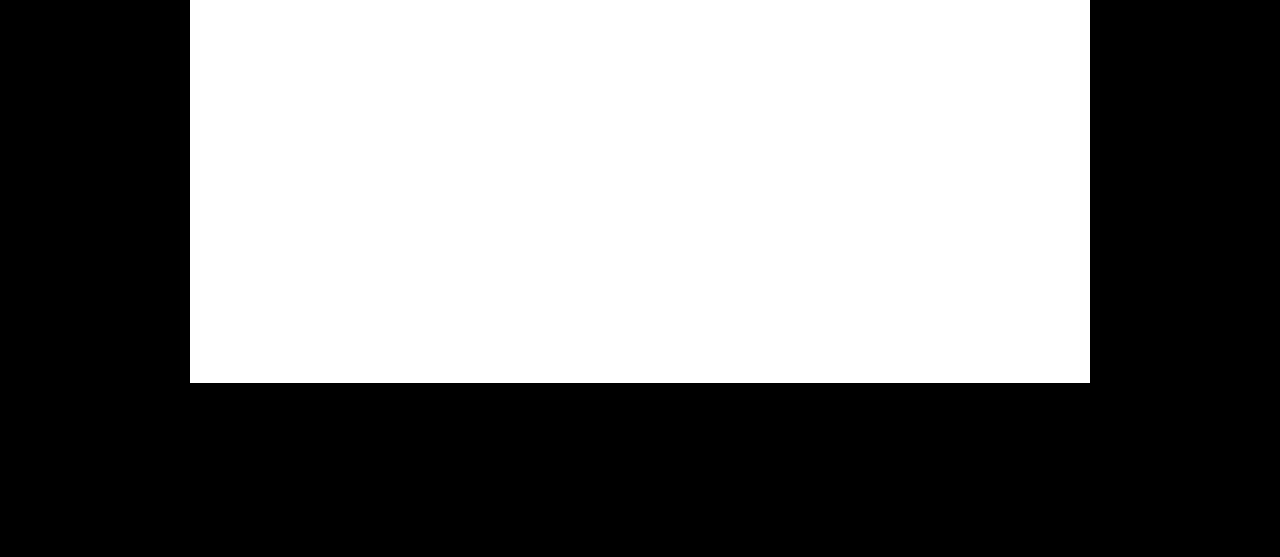
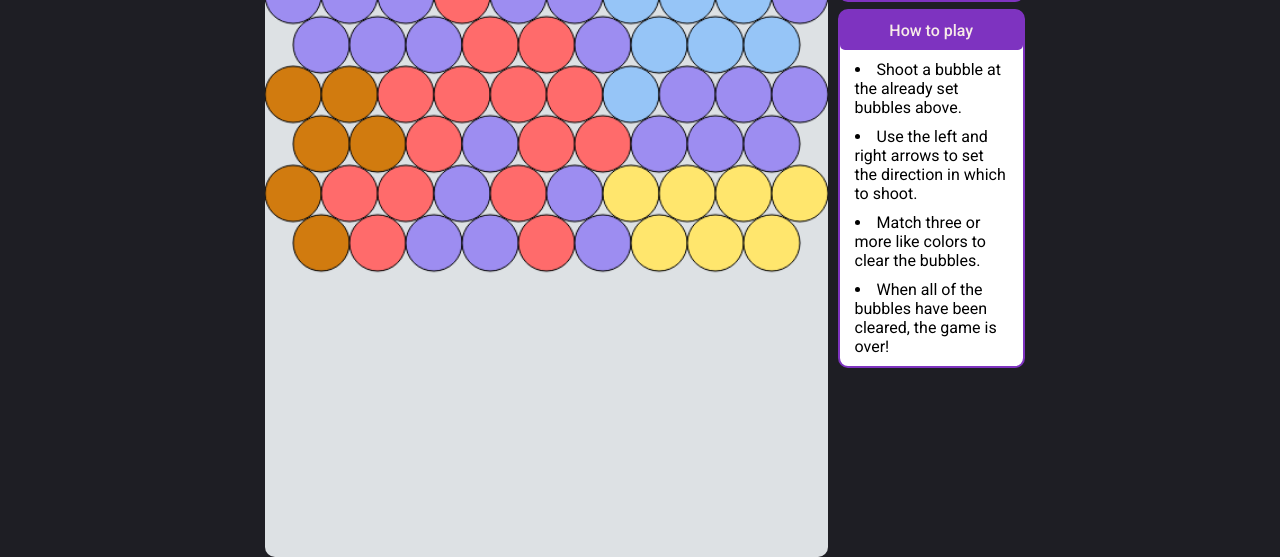
Before and after one commit to Onigirisen/Dojutsu-Shooter, a website built with webpack: page index.html in a window 1280 px wide. Shown: the part 317-874 px from the top of the page. Before the commit the page ends 800 px from the top, so only its background shows below. Built offline with nearby package versions, Linux system fonts and the light colour scheme.

Commit message:
Rearrange files

```diff
--- a/src/cell.js
+++ /dev/null
@@ -1,18 +0,0 @@
-import * as Util from "./util"
-class Cell {
-    constructor(x,y){
-        this.x = x;
-        this.y = y;
-        this.width = Util.boxCellSize
-        this.height = Util.boxCellSize
-    }
-
-    draw() {
-        ctx.strokeStyle = 'black';
-        ctx.strokeRect(this.x, this.y, this.width, this.height);
-    }
-}
-
-
-
-export default Cell;
--- a/src/gameview.js
+++ /dev/null
@@ -1,32 +0,0 @@
-import * as Util from "./util"
-import Cell from "./cell"
-
-class GameView {
-    constructor(game,ctx){
-        this.ctx = ctx;
-        // this.game = game;
-    }
-
-    setUpControlBar(ctx) {
-        this.ctx.fillStyle = "blue"
-        this.ctx.fillRect(0,0,canvas.width, Util.boxCellSize.height);
-        requestAnimationFrame(this.setUpControlBar.bind(this))
-    }
-
-    createGrid(ctx) {
-        for (let y = Util.boxCellSize; y < this.ctx.height; y += Util.boxCellSize){
-            for (let x = 0; x < this.ctx.width; x += Util.boxCellSize) {
-                Util.gameGrid.push(new Cell(x,y))
-            }
-        }
-    }
-
-    handleGameGrid(ctx) {
-        for (i = 0; i < Util.gameGrid.length; i ++) {
-            Util.gameGrid[i].draw
-        }
-    }
-
-}
-
-export default GameView
--- a/src/index.js
+++ b/src/index.js
@@ -1,14 +1,19 @@
-import Game from './game'
-import GameView from './gameview'
-import Cell from './cell'
+import './styles/reset.scss';
+import './index.scss';
+import './styles/sidebars.scss';
+import './styles/grid.scss'
+import Bubble from './scripts/cell';
 
+import Game from './scripts/game';
+import GameView from './scripts/game_view';
 
 document.addEventListener("DOMContentLoaded", () => {
-    const canvas = document.getElementsByTagName("canvas")[0];
-    canvas.width = 900;
-    canvas.height = 600;
-    const ctx = canvas.getContext("2d");
-    // const game = new Game()
-    const gameView = new GameView(ctx)
-    gameView.createGrid(ctx)
-})
+  const canvas = document.getElementsByTagName("canvas")[0];
+  const game = new Game();
+  canvas.width = game.width;
+  canvas.height = game.height;
+
+  const ctx = canvas.getContext("2d");
+  const gameView = new GameView(game, ctx);
+  gameView.start();
+});
--- a/src/index.scss
+++ b/src/index.scss
@@ -1,15 +1,30 @@
+@import "./styles/colors.scss";
+
+html {
+  height: 100%;
+  box-sizing: border-box;
+  font-family: Roboto, Arial, Helvetica, sans-serif;
+  font-size: 12px;
+  overflow: auto;
+}
+
 body {
-    background-color: black;
+  background-color: $black;
+  display: flex;
+  height: 100%;
+  width: 100%;
+  flex-direction: column;
+  align-items: center;
+  justify-content: center;
+}
+
+.canvas-container canvas, .canvas-container div {
+    border-radius: 10px;
+}
+
+.canvas-container {
+/*   height: 700px;
+  width: 700px; */
+  position: relative;
 
 }
-
-canvas {
-    background-color: white;
-    position: absolute;
-    top: 50%;
-    left: 50%;
-    transform: translate(-50%,-50%);
-    width: 900px;
-    height: 600px;
-
-}
--- /dev/null
+++ b/src/scripts/cell.js
@@ -0,0 +1,53 @@
+
+import { COLORS} from "./constants";
+
+class Cell {
+  constructor({ coordinate, pos_x, pos_y, radius, color }) {
+    this.coordinate = coordinate;
+    this.pos_x = pos_x;
+    this.pos_y = pos_y;
+    this.radius = radius;
+    this.color = color;
+
+  }
+
+  isOddRow() {
+    return this.coordinate[0] % 2 === 1;
+  }
+
+  getNeighborCoords() {
+    const coords = this.coordinate;
+    const evenDiffs = [[-1, -1], [-1, 0], [0, -1], [0, 1], [1, -1], [1, 0]];
+    const oddDiffs = [[-1, 0], [-1, 1], [0, -1], [0, 1], [1, 0], [1, 1]];
+    const diffs = this.isOddRow() ? oddDiffs : evenDiffs;
+
+    return diffs.map((diff) => {
+      const x = diff[0] + coords[0];
+      const y = diff[1] + coords[1];
+      return [x, y];
+    })
+  }
+
+  draw(ctx) {
+    ctx.fillStyle = this.color;
+    ctx.beginPath();
+    ctx.arc(this.pos_x, this.pos_y, this.radius, 0, 2 * Math.PI);
+    ctx.fill();
+    ctx.fillStyle = COLORS.onyx;
+    ctx.stroke();
+
+    // ctx.fillRect(this.pos_x, this.pos_y, this.width, this.height);
+
+    // ctx.strokeStyle = "black";
+    // ctx.beginPath();
+    // ctx.moveTo(this.pos_x, this.pos_y);
+    // ctx.lineTo(this.pos_x, this.width);
+    // ctx.lineTo(this.width, this.height);
+    // ctx.lineTo(this.pos_x, this.height);
+    // ctx.lineTo(this.pos_x, this.pos_y);
+    // ctx.stroke();
+  }
+
+}
+
+export default Cell;
--- /dev/null
+++ b/src/scripts/constants.js
@@ -0,0 +1,39 @@
+export const CONFIG = {
+    circle: {
+      radius: 25,
+      colors: ['purple', 'yellow', 'red', 'orange', 'green']
+    },
+    game: {
+      height: 700,
+      width: 500,
+      FPS: 10
+    }
+  };
+
+  export const COLORS = {
+    teal: '#C2EABD',
+    blue: '#96C5F7',
+    onyx: '#313638',
+    cream: '#F2F7F2',
+    yellow: '#FFE66D',
+    red: '#FF6B6B',
+    black: '#000807',
+    white: '#FBF9FF',
+    grey: '#DDE1E4',
+    green: '#104F55',
+    orange: '#D17B0F',
+    purple: '#9D8DF1'
+  };
+
+  export const FULL_GRID = [
+    [COLORS.purple, COLORS.purple, COLORS.blue, COLORS.blue, COLORS.blue, COLORS.green, COLORS.purple, COLORS.yellow, COLORS.yellow, COLORS.yellow],
+    [COLORS.purple, COLORS.purple, COLORS.blue, COLORS.blue, COLORS.green, COLORS.green, COLORS.purple, COLORS.yellow, COLORS.yellow],
+    [COLORS.orange, COLORS.orange, COLORS.orange, COLORS.orange, COLORS.green, COLORS.green, COLORS.purple, COLORS.purple, COLORS.purple, COLORS.purple],
+    [COLORS.orange, COLORS.orange, COLORS.orange, COLORS.orange, COLORS.purple, COLORS.purple, COLORS.purple, COLORS.purple, COLORS.purple],
+    [COLORS.purple, COLORS.purple, COLORS.purple, COLORS.red, COLORS.purple, COLORS.purple, COLORS.blue, COLORS.blue, COLORS.blue, COLORS.purple],
+    [COLORS.purple, COLORS.purple, COLORS.purple, COLORS.red, COLORS.red, COLORS.purple, COLORS.blue, COLORS.blue, COLORS.blue],
+    [COLORS.orange, COLORS.orange, COLORS.red, COLORS.red, COLORS.red, COLORS.red, COLORS.blue, COLORS.purple, COLORS.purple, COLORS.purple],
+    [COLORS.orange, COLORS.orange, COLORS.red, COLORS.purple, COLORS.red, COLORS.red, COLORS.purple, COLORS.purple, COLORS.purple],
+    [COLORS.orange, COLORS.red, COLORS.red, COLORS.purple, COLORS.red, COLORS.purple, COLORS.yellow, COLORS.yellow, COLORS.yellow, COLORS.yellow],
+    [COLORS.orange, COLORS.red, COLORS.purple, COLORS.purple, COLORS.red, COLORS.purple, COLORS.yellow, COLORS.yellow, COLORS.yellow]
+  ];
--- /dev/null
+++ b/src/scripts/game.js
@@ -0,0 +1,32 @@
+import { CONFIG, COLORS, FULL_GRID } from "./constants";
+import Grid from "./grid";
+
+class Game {
+  constructor() {
+    this.width = CONFIG.game.width;
+    this.height = CONFIG.game.height;
+    this.FPS = CONFIG.game.FPS;
+    this.init();
+  }
+
+  init() {
+    const rowHeight = CONFIG.circle.radius * 2;
+    const rowCount = (this.height / rowHeight) - 4;
+    const colCount = this.width / rowHeight;
+    this.grid = new Grid({
+      maxRows: rowCount,
+      maxCols: colCount,
+      rows: FULL_GRID,
+    });
+  }
+
+  draw(ctx) {
+    ctx.clearRect(0, 0, this.width, this.height);
+    ctx.fillStyle = COLORS.grey;
+    ctx.fillRect(0, 0, this.width, this.height);
+    this.grid.draw(ctx);
+  }
+
+
+}
+export default Game;
--- /dev/null
+++ b/src/scripts/game_view.js
@@ -0,0 +1,25 @@
+class GameView {
+  constructor(game, ctx) {
+    this.ctx = ctx;
+    this.game = game;
+    this.lastTime = 0;
+    this.render = this.render.bind(this);
+  }
+
+  start() {
+    this.render();
+  }
+
+  render(time) {
+    const delta = time - this.lastTime;
+    requestAnimationFrame(this.render);
+
+    if (delta > 1000 / this.game.FPS) {
+      // console.log(time)
+      this.game.draw(this.ctx);
+      this.lastTime = time;
+    }
+  }
+}
+
+export default GameView;
--- /dev/null
+++ b/src/scripts/grid.js
@@ -0,0 +1,65 @@
+import Cell from "./cell";
+import { CONFIG } from "./constants";
+
+class Grid {
+  constructor({ maxRows, maxCols, rows = [] }) {
+    this.rows = rows || [];
+    this.maxRows = maxRows;
+    this.maxCols = maxCols;
+    this.generateRows();
+    console.log(this.rows);
+    console.log(this.checkNeighbors(this.rows[9][5]))
+  }
+
+  generateRows() {
+    const radius = CONFIG.circle.radius;
+    let grid = [];
+    for (let i = 0; i < this.rows.length; i++) {
+      const circles = [];
+      this.rows[i].forEach((color, j) => {
+        const pos = this.calcPos(i, j);
+        const cell = new Cell({
+          coordinate: [i, j],
+          pos_x: pos[0],
+          pos_y: pos[1],
+          radius,
+          color
+        });
+        circles.push(cell);
+      });
+      grid.push(circles);
+    }
+    this.rows = grid;
+  }
+
+  calcPos(row, col) {
+    const isOddRow = row % 2 === 1;
+    const radius = CONFIG.circle.radius;
+    let pos_x = isOddRow ? radius*2 : radius, pos_y = radius;
+    return [radius * col * 2 + pos_x, radius * row * 2 + pos_y - (6 * row)];
+  }
+
+  checkNeighbors(cell) {
+    const potentialNeighbors = cell.getNeighborCoords();
+    return potentialNeighbors.filter((neighbor) => {
+      const x = neighbor[0];
+      const y = neighbor[1];
+
+      return x >= 0 &&
+        x < this.maxRows &&
+        y >= 0 &&
+        y < this.maxCols &&
+        this.rows[x][y]
+    });
+  }
+
+  draw(ctx) {
+    this.rows.forEach(row => {
+      row.forEach(cell => {
+        cell.draw(ctx);
+      });
+    });
+  }
+}
+
+export default Grid;
--- a/src/util.js
+++ /dev/null
@@ -1,3 +0,0 @@
-export const boxCellSize = 100;
-export const gapBetween = 3;
-export const gameGrid = [];
```
Also changed, not shown: src/game.js (deleted, +0 -11 lines), src/scripts/util.js (added, +20 -0 lines).
